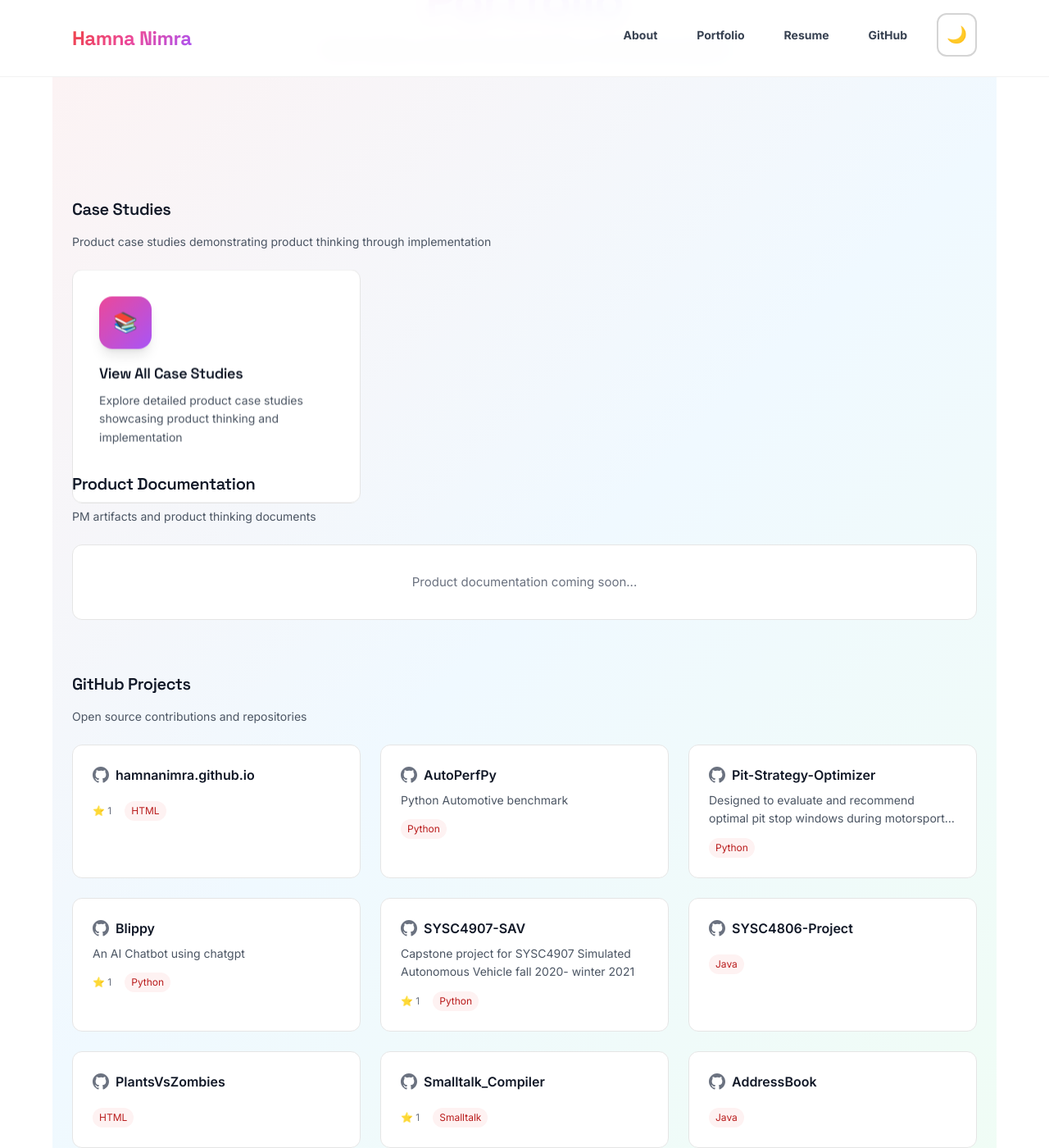
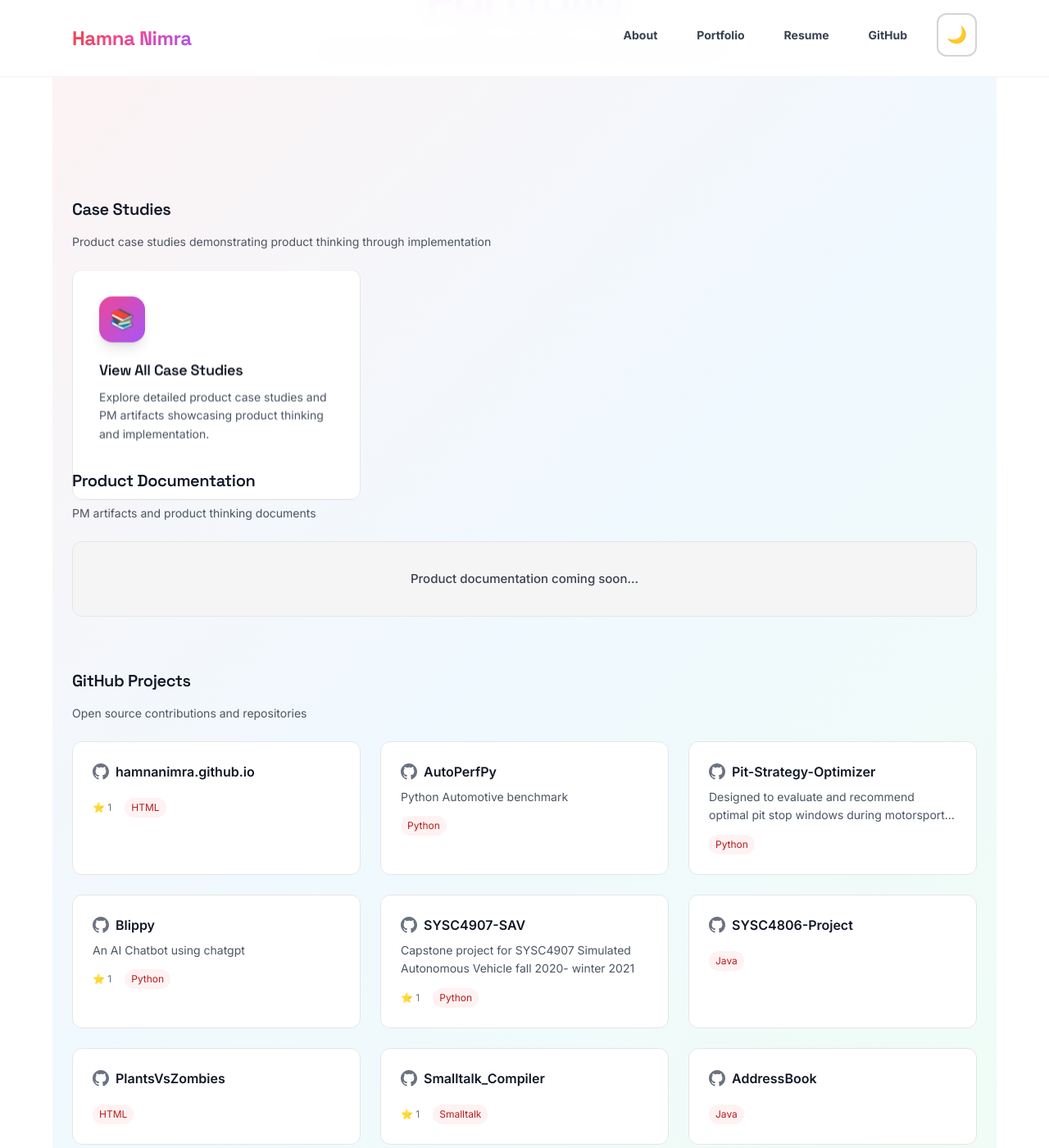
Before and after one commit to HamnaNimra/hamnanimra.github.io, a Jekyll site: the page built from work/index.html, in a window 1280 px wide and 1400 px high, scrolled down 203 px. Shown: the whole window at 82% size. Built offline with Jekyll 4.4.1, drawn with Linux system fonts in a browser that asks for light colours; nearby versions of some CDN libraries.

Commit message:
Improve Product documentation coming soon contrast for light/dark mode

```diff
--- a/_layouts/base.html
+++ b/_layouts/base.html
@@ -369,6 +369,18 @@
       backface-visibility: hidden;
     }
 
+    /* Empty-state / placeholder boxes: readable in light and dark mode */
+    .empty-state-box {
+      background: #f3f4f6;
+      color: #374151;
+      border-color: #e5e7eb;
+    }
+    .dark .empty-state-box {
+      background: #1f2937;
+      color: #e5e7eb;
+      border-color: #4b5563;
+    }
+
     /* Ensure sections have proper containment */
     section {
       contain: layout style paint;
--- a/work/index.html
+++ b/work/index.html
@@ -19,15 +19,15 @@ description: Case studies, product documentation, and GitHub projects
     <h2 class="font-display text-xl font-semibold mb-4 text-neutral-900 dark:text-white">Case Studies</h2>
     <p class="text-sm text-neutral-600 dark:text-neutral-300 mb-6">Product case studies demonstrating product thinking through implementation</p>
     <div class="grid md:grid-cols-2 lg:grid-cols-3 gap-6">
-      <a href="{{ '/case-studies/' | relative_url }}" class="group block bg-white dark:bg-neutral-800 rounded-xl border border-neutral-200 dark:border-neutral-700 p-8 card-hover relative overflow-hidden isolate">
+      <a href="{{ '/case-studies/' | relative_url }}" class="group flex flex-col bg-white dark:bg-neutral-800 rounded-xl border border-neutral-200 dark:border-neutral-700 p-8 card-hover relative overflow-hidden isolate min-h-[200px]">
         <div class="absolute top-0 right-0 w-32 h-32 bg-gradient-to-br from-fun-pink/20 via-fun-purple/20 to-accent-400/20 rounded-full blur-2xl opacity-0 group-hover:opacity-100 transition-opacity duration-500 pointer-events-none z-0"></div>
-        <div class="relative z-10">
-          <div class="w-16 h-16 rounded-2xl bg-gradient-to-br from-fun-pink to-fun-purple mb-4 flex items-center justify-center text-white font-bold text-2xl shadow-lg">
+        <div class="relative z-10 flex flex-col flex-1 min-h-0">
+          <div class="flex-shrink-0 w-14 h-14 rounded-2xl bg-gradient-to-br from-fun-pink to-fun-purple mb-5 flex items-center justify-center text-white font-bold text-2xl shadow-lg" aria-hidden="true">
             📚
           </div>
-          <h3 class="font-display text-lg font-semibold mb-2 text-neutral-900 dark:text-white group-hover:text-fun-pink dark:group-hover:text-fun-purple transition-colors">View All Case Studies</h3>
-          <p class="text-sm text-neutral-600 dark:text-neutral-300">Explore detailed product case studies showcasing product thinking and implementation</p>
-          <div class="mt-4 flex items-center gap-2 text-sm font-bold text-fun-pink dark:text-fun-purple opacity-0 group-hover:opacity-100 transition-opacity duration-300">
+          <h3 class="font-display text-lg font-semibold mb-2 text-neutral-900 dark:text-white group-hover:text-fun-pink dark:group-hover:text-fun-purple transition-colors flex-shrink-0">View All Case Studies</h3>
+          <p class="text-sm text-neutral-600 dark:text-neutral-300 flex-1 min-h-0 leading-relaxed">Explore detailed product case studies and PM artifacts showcasing product thinking and implementation.</p>
+          <div class="mt-4 flex items-center gap-2 text-sm font-bold text-fun-pink dark:text-fun-purple opacity-0 group-hover:opacity-100 transition-opacity duration-300 flex-shrink-0">
             View case studies
             <svg class="w-4 h-4 group-hover:translate-x-1 transition-transform" fill="none" stroke="currentColor" viewBox="0 0 24 24">
               <path stroke-linecap="round" stroke-linejoin="round" stroke-width="2" d="M13 7l5 5m0 0l-5 5m5-5H6"/>
@@ -56,8 +56,8 @@ description: Case studies, product documentation, and GitHub projects
         </a>
         {% endfor %}
       {% else %}
-        <div class="col-span-3 text-center py-8 bg-white dark:bg-neutral-800 rounded-xl border border-neutral-200 dark:border-neutral-700">
-          <p class="text-neutral-500 dark:text-neutral-300">Product documentation coming soon...</p>
+        <div class="col-span-3 text-center py-8 rounded-xl border border-neutral-200 dark:border-neutral-600 bg-neutral-100 dark:bg-neutral-800">
+          <p class="text-neutral-700 dark:text-neutral-200 font-medium">Product documentation coming soon...</p>
         </div>
       {% endif %}
     </div>
@@ -100,8 +100,8 @@ description: Case studies, product documentation, and GitHub projects
       <a href="https://github.com/HamnaNImra" target="_blank" rel="noopener noreferrer" class="text-neutral-700 dark:text-neutral-300 hover:underline font-medium">View all repositories on GitHub →</a>
     </div>
     {% else %}
-    <div class="text-center py-8 bg-white dark:bg-neutral-800 rounded-xl border border-neutral-200 dark:border-neutral-700">
-      <p class="text-neutral-500 dark:text-neutral-300">GitHub projects will sync automatically via GitHub Action</p>
+    <div class="text-center py-8 rounded-xl border border-neutral-200 dark:border-neutral-600 bg-neutral-100 dark:bg-neutral-800">
+      <p class="text-neutral-700 dark:text-neutral-200 font-medium">GitHub projects will sync automatically via GitHub Action</p>
     </div>
     {% endif %}
   </section>
```
